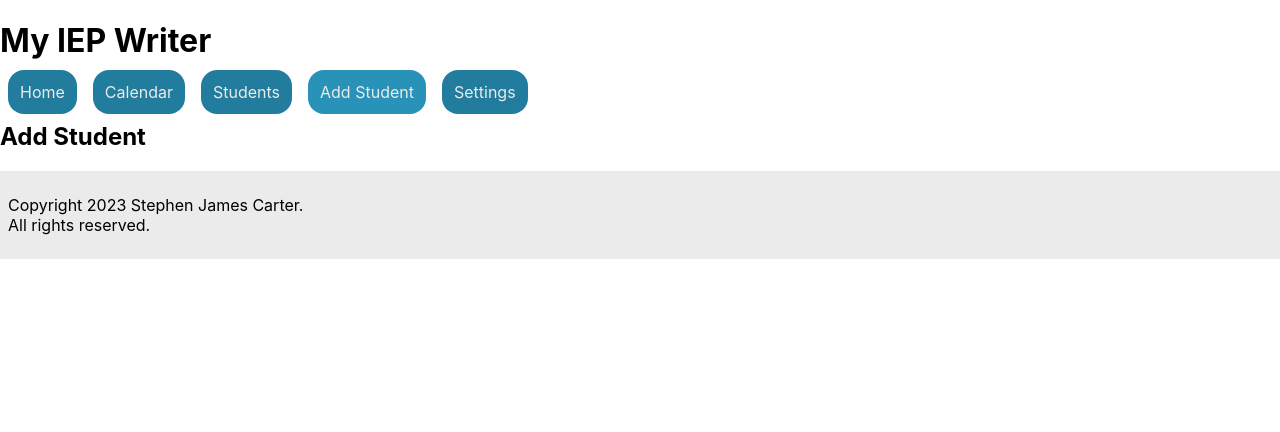
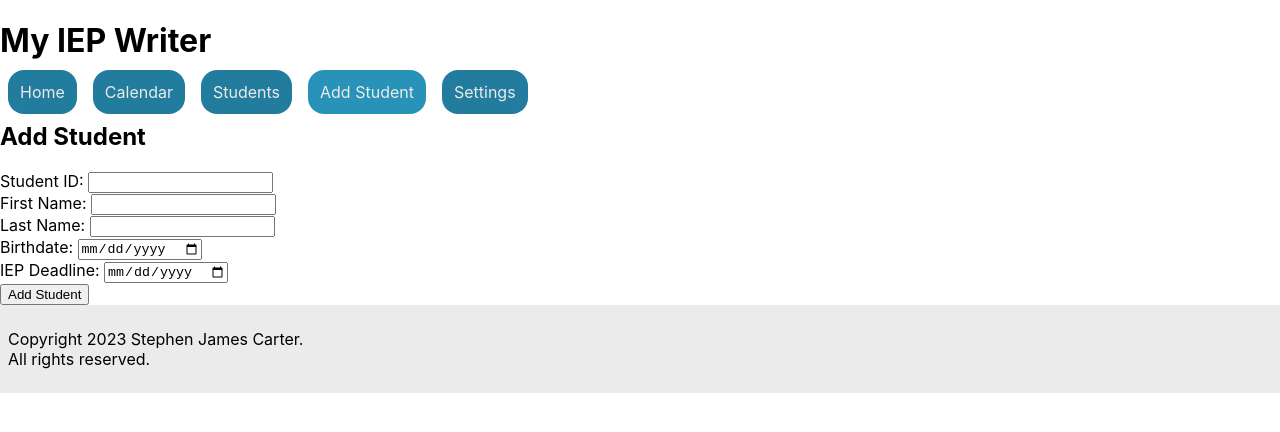
Before and after one commit to sjamescarter/my-iep-writer, a React (Create React App) app: page /students/new in a window 1280 px wide. Shown: the top 432 px of the page. Built offline with nearby package versions, Linux system fonts and the light colour scheme.

Commit message:
setup add student form

```diff
--- a/src/components/AddStudent.js
+++ b/src/components/AddStudent.js
@@ -2,7 +2,27 @@ import React from "react";
 
 function AddStudent() {
     return (
-        <h2>Add Student</h2>
+        <div>
+            <h2>Add Student</h2>
+            <form>
+                <label htmlFor="id">Student ID: </label>
+                <input type="number" name="id" />
+                <br></br>
+                <label htmlFor="firstName">First Name: </label>
+                <input type="text" name="firstName" />
+                <br></br>
+                <label htmlFor="lastName">Last Name: </label>
+                <input type="text" name="lastName" />
+                <br></br>
+                <label htmlFor="birthdate">Birthdate: </label>
+                <input type="date" name="birthdate" />
+                <br></br>
+                <label htmlFor="iepDate">IEP Deadline: </label>
+                <input type="date" name="iepDate" />
+                <br></br>
+                <input type="submit" value="Add Student" />
+            </form>
+        </div>
     );
 }
 
```
